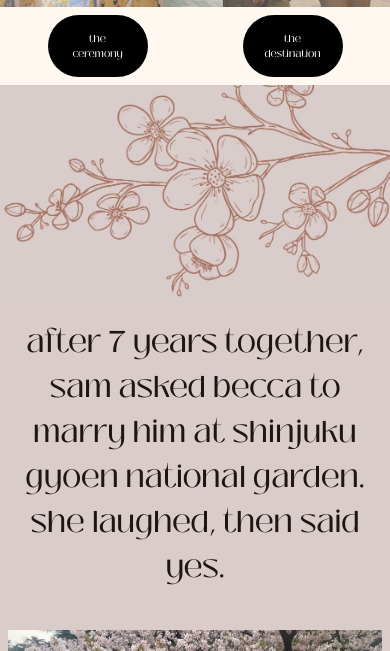
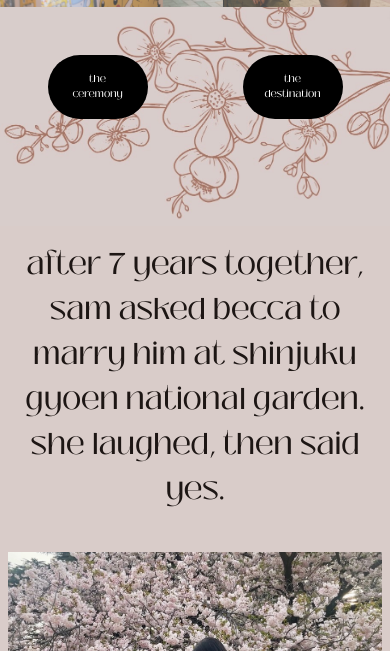
Before and after one commit to SamBaldwin4566/weddingSite, a website: page index.html in a window 390 px wide. Shown: the part 193-844 px from the top of the page. Drawn offline with Linux system fonts and the light colour scheme.

Commit message:
made buttons on hompage better for the mobile view

```diff
--- a/index.html
+++ b/index.html
@@ -28,7 +28,7 @@
 
 
     </div>
-    <div class="md:hidden flex bg-[#fff8f1] py-2">
+    <!-- <div class="md:hidden flex h-[80px] py-2 ">
         <div class=" md:mt-20 bg-black mx-auto w-[100px] md:w-[150px] lg:w-[200px] rounded-full text-white p-4 lg:py-10 lg:px-2 text-center text-[10px] md:text-[15px] lg:text-[20px]">
             <a href="ceremony.html">the ceremony</a>
         </div>
@@ -36,9 +36,21 @@
             <a href="destination.html">the destination</a>
 
         </div>
-    </div>
+    </div> -->
 
-    <div class=" w-[100%] bg-[#d9CCC9]  ">
+    <div class=" w-[100%] bg-[#d9CCC9]  relative ">
+        <div class="absolute top-10 w-[100%]">
+            <div class="md:hidden flex h-[80px] py-2 justify-between">
+                <div class=" md:mt-20 bg-black mx-auto w-[100px] md:w-[150px] lg:w-[200px] rounded-full text-white p-4 lg:py-10 lg:px-2 text-center text-[10px] md:text-[15px] lg:text-[20px]">
+                    <a href="ceremony.html">the ceremony</a>
+                </div>
+                <div class=" md:mt-10 bg-black mx-auto w-[100px] md:w-[150px] lg:w-[200px] rounded-full text-white p-4 lg:py-10 lg:px-2 text-center text-[10px] md:text-[15px] lg:text-[20px]">
+                    <a href="destination.html">the destination</a>
+
+                </div>
+            </div>
+        </div>
+
         <div class="md:flex md:justify-end w-[100%] mx-auto pb-10  md:py-16">
             <img src="Images/blossoms.jpeg" class="md:hidden ">
 
```
Also changed, not shown: output.css.
